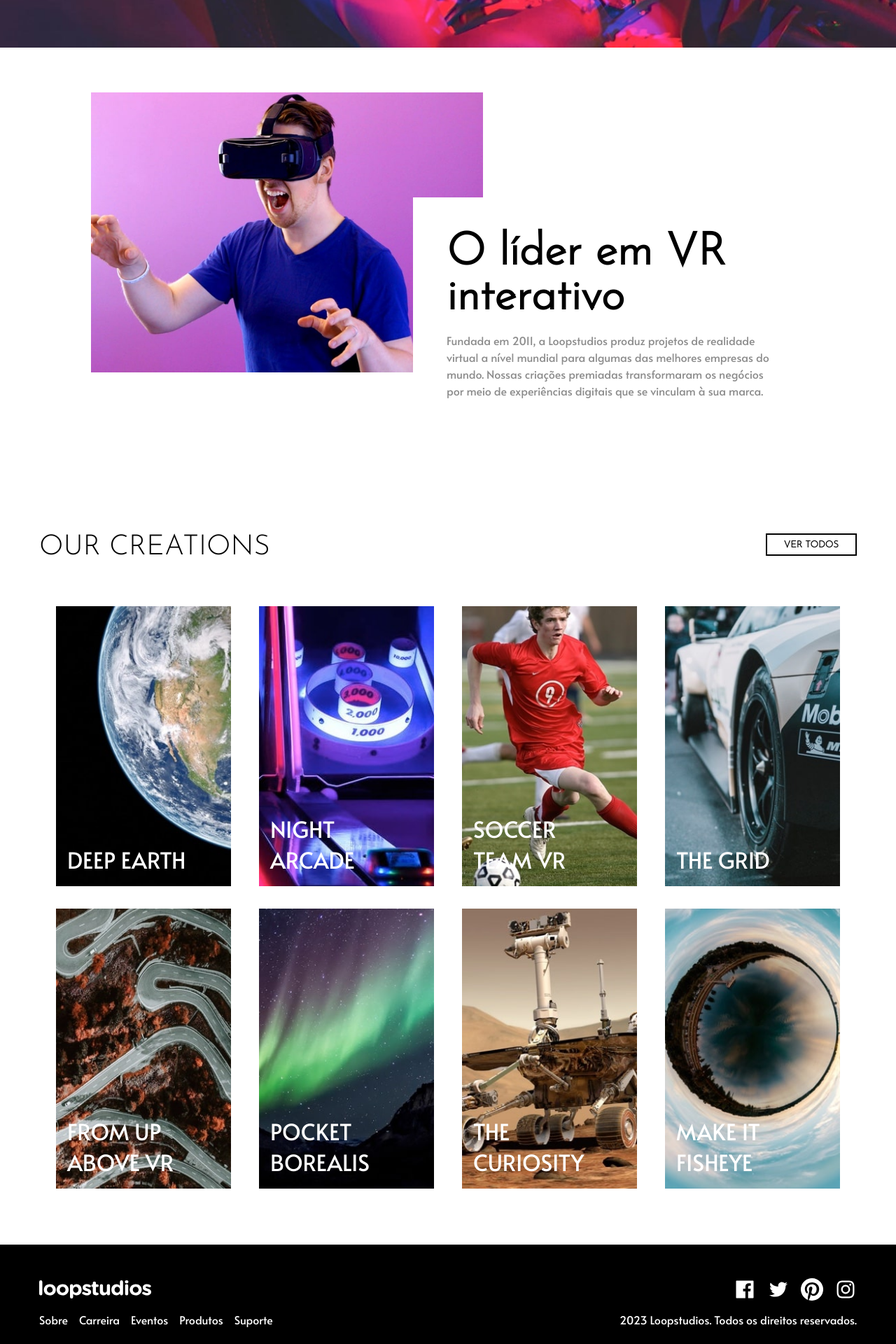
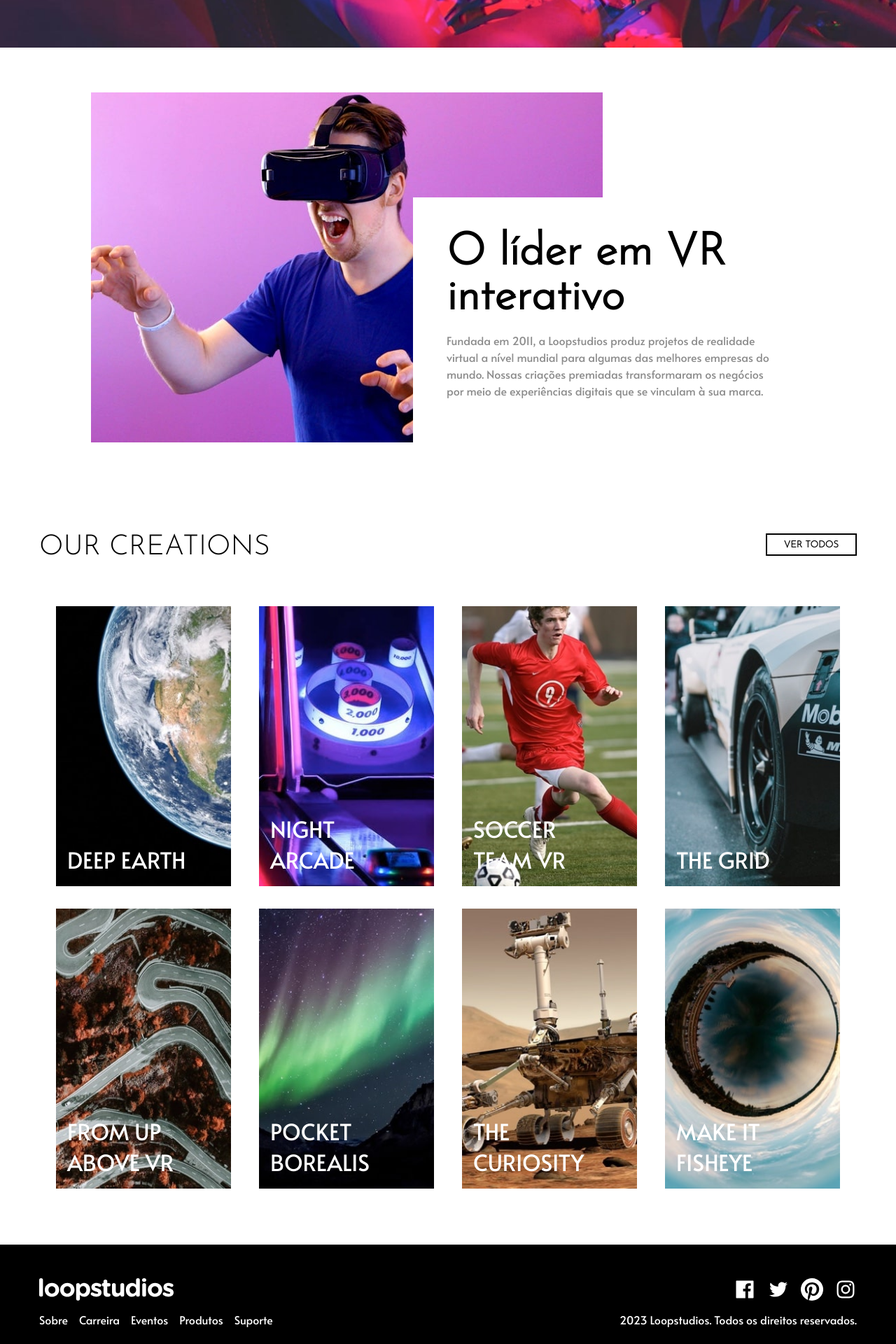
Before and after one commit to rogeritael/loopstudios, a Next.js app: page / in a window 1280 px wide. Shown: the part 540-2460 px from the top of the page at 70% size. Built offline with nearby package versions, Linux system fonts and the light colour scheme.

Commit message:
ajustando

```diff
--- a/src/components/About/index.tsx
+++ b/src/components/About/index.tsx
@@ -10,8 +10,8 @@ export function About(){
                     <Image
                         src={image}
                         alt="Homem jogando com um VR"
-                        layout="fill"
-                        objectFit="cover"
+                        // layout="fill"
+                        // objectFit="cover"
                     />
                 </div>
                 <div className="text">
--- a/src/components/Footer/index.tsx
+++ b/src/components/Footer/index.tsx
@@ -16,8 +16,6 @@ export function Footer(){
                 <div className="left-footer">
                     <div className="logo">
                         <Image
-                            layout="fill"
-                            objectFit="contain"
                             src={logoImage}
                             alt="logo"
                         />
--- a/src/components/Header/index.tsx
+++ b/src/components/Header/index.tsx
@@ -18,8 +18,6 @@ export function Header(){
         <Container isMenuVisible={isMenuVisible}>
             <div className="logo-container">
                 <Image
-                    layout="fill"
-                    objectFit="contain"
                     src={logoImage}
                     alt="logo"
                 />
```
Also changed, not shown: 1 other file (tests, documents, lock files or other folders).
